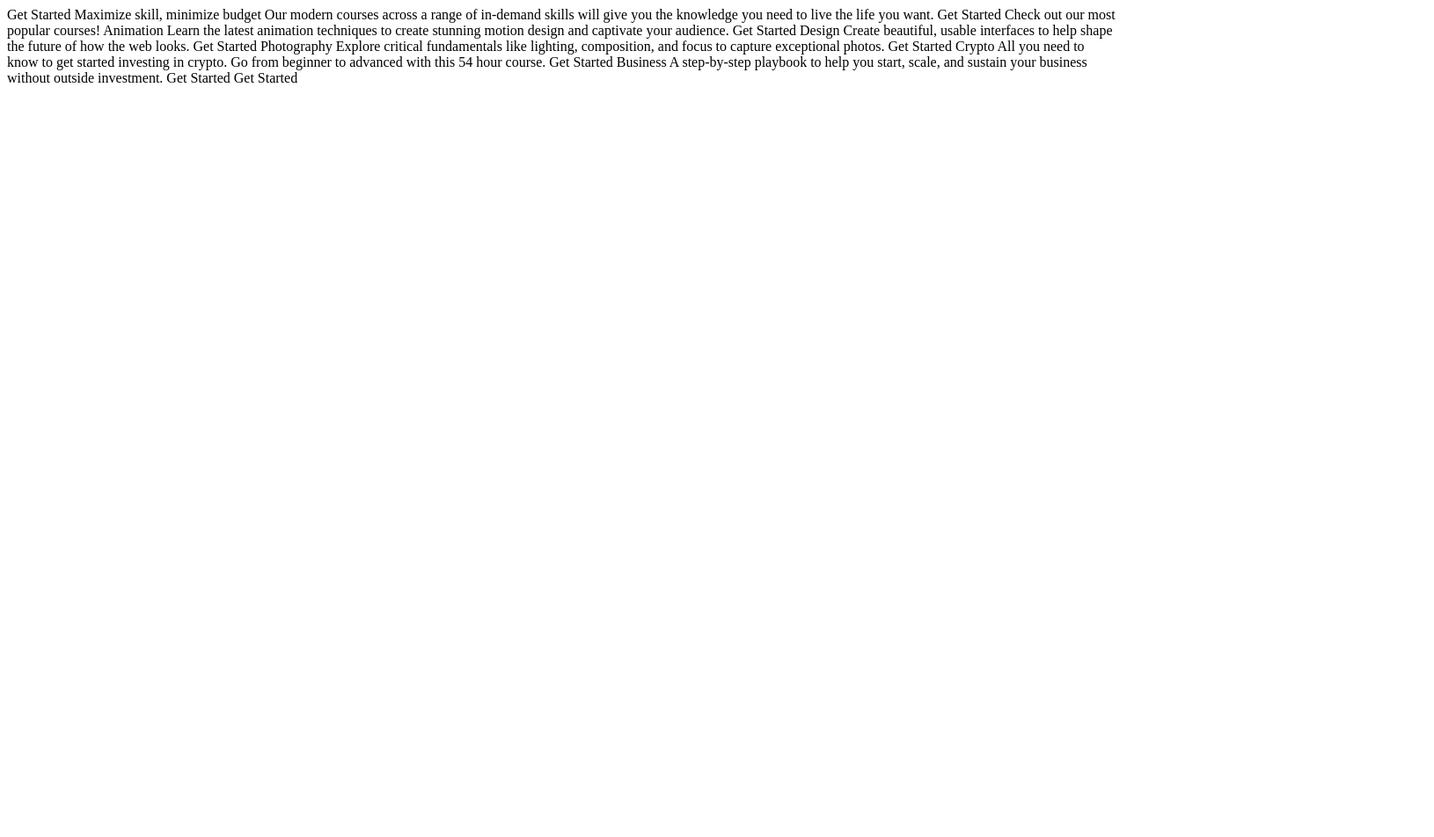
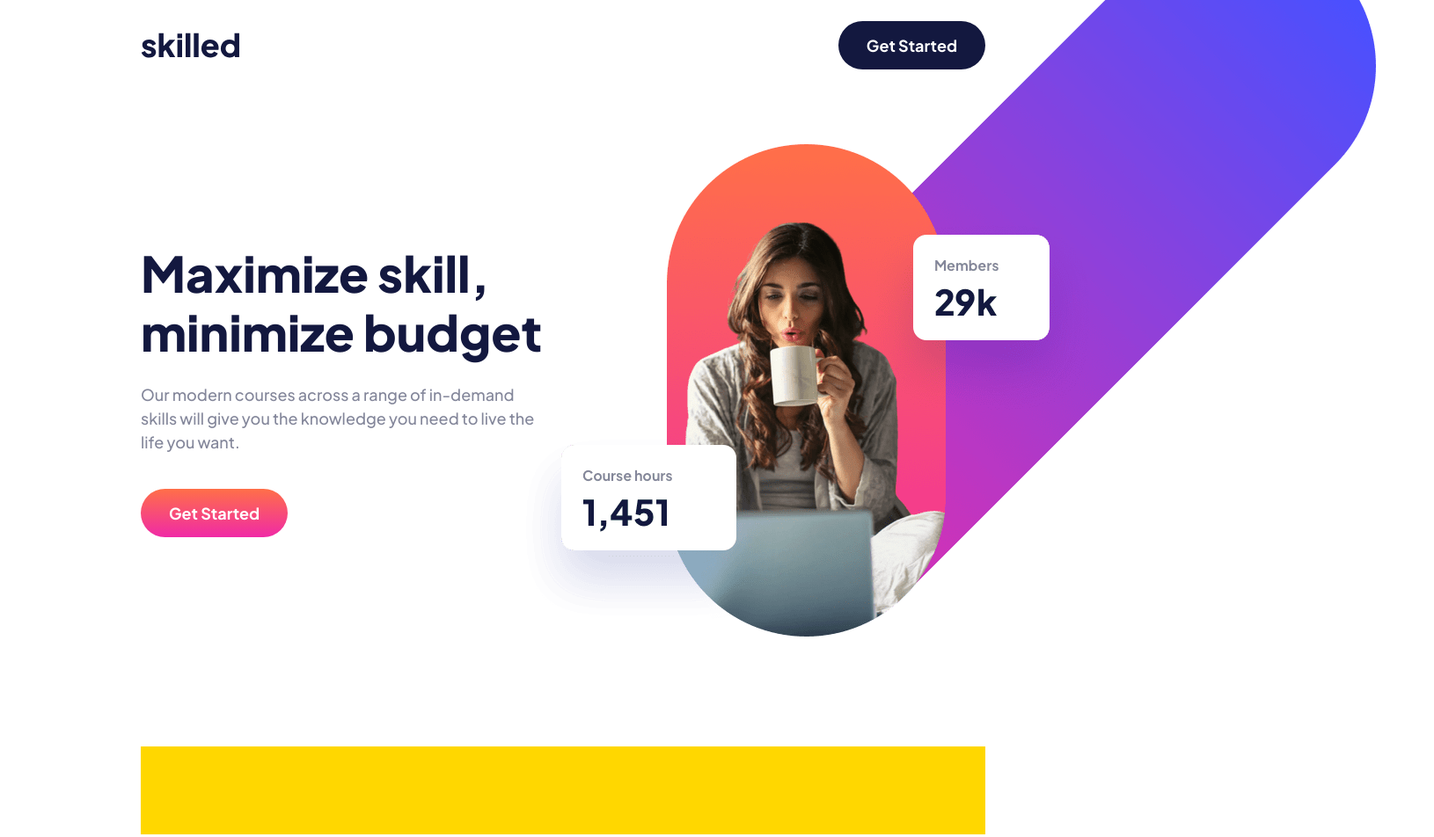
Before and after one commit to voova1/skilled-e-learning-landing-page-voova1, a plain HTML site: page index.html in a window 1280 px wide. Shown: the whole page at 88% size, 1630 px wide, since content can reach past the window. Before the commit the page ends 800 px from the top, so only its background shows below. Drawn offline with Linux system fonts and the light colour scheme.

Commit message:
add land page

```diff
--- a/index.html
+++ b/index.html
@@ -1,52 +1,40 @@
 <!DOCTYPE html>
 <html lang="en">
-<head>
-  <meta charset="UTF-8">
-  <meta name="viewport" content="width=device-width, initial-scale=1.0">
+  <head>
+    <meta charset="UTF-8" />
+    <meta name="viewport" content="width=device-width, initial-scale=1.0" />
+    <link rel="stylesheet" href="./style.css" />
 
-  <link rel="icon" type="image/png" sizes="32x32" href="./assets/favicon-32x32.png">
+    <link
+      rel="icon"
+      type="image/png"
+      sizes="32x32"
+      href="./assets/favicon-32x32.png"
+    />
 
-  <title>Frontend Mentor | Skilled e-learning landing page</title>
-</head>
-<body>
+    <title>Frontend Mentor | Skilled e-learning landing page</title>
+  </head>
+  <body>
+    <header>
+      <img src="./assets/logo-dark.svg" alt="Skilled Logo" />
+      <a href="#">Get Started</a>
+    </header>
+    <main>
+      <section class="top-section">
+        <div class="left-side">
+          <h2>Maximize skill, minimize budget</h2>
+          <p>
+            Our modern courses across a range of in-demand skills will give you
+            the knowledge you need to live the life you want.
+          </p>
+          <a href="#">Get Started</a>
+        </div>
+        <div class="right-side">
+          <img src="./assets/image-hero-desktop.png" alt="Hero Image" />
+        </div>
+      </section>
+      <section class="bot-section"></section>
 
-  Get Started
-
-  Maximize skill, minimize budget
-
-  Our modern courses across a range of in-demand skills will give you the
-  knowledge you need to live the life you want.
-
-  Get Started
-
-  Check out our most popular courses!
-
-  Animation
-  Learn the latest animation techniques to create stunning motion
-  design and captivate your audience.
-  Get Started
-
-  Design
-  Create beautiful, usable interfaces to help shape the future of
-  how the web looks.
-  Get Started
-
-  Photography
-  Explore critical fundamentals like lighting, composition, and focus
-  to capture exceptional photos.
-  Get Started
-
-  Crypto
-  All you need to know to get started investing in crypto. Go from beginner
-  to advanced with this 54 hour course.
-  Get Started
-
-  Business
-  A step-by-step playbook to help you start, scale, and sustain your business
-  without outside investment.
-  Get Started
-
-  Get Started
-
-</body>
+    </main>
+  </body>
 </html>
--- /dev/null
+++ b/style.css
@@ -0,0 +1,79 @@
+@import url("https://fonts.googleapis.com/css2?family=Plus+Jakarta+Sans:ital,wght@0,200..800;1,200..800&display=swap");
+* {
+  margin: 0;
+  padding: 0;
+  box-sizing: border-box;
+}
+body {
+  min-height: 100vh;
+  max-width: 100vw;
+  background-color: #fff;
+  font-family: "Plus Jakarta Sans", sans-serif;
+  overflow-x: hidden;
+}
+header {
+  padding: 24px 160px;
+  display: flex;
+  justify-content: space-between;
+  align-items: center;
+}
+header > a {
+  text-decoration: none;
+  padding: 16px 32px;
+  border-radius: 28px;
+  background-color: #13183f;
+  color: #fff;
+  font-weight: 700;
+  font-size: 18px;
+}
+main {
+  padding: 64px 160px 144px 160px;
+}
+.top-section {
+  display: flex;
+  padding-top: 110px;
+  margin-bottom: 238px;
+}
+.left-side {
+  min-height: 100px;
+  width: 50%;
+}
+.left-side > h2 {
+  font-weight: 800;
+  font-size: 56px;
+  color: #13183f;
+  line-height: 67px;
+  max-width: 457px;
+}
+.left-side > p {
+  font-size: 18px;
+  font-weight: 500;
+  line-height: 27px;
+  color: #83869a;
+  max-width: 457px;
+  margin-top: 24px;
+  margin-bottom: 40px;
+}
+.left-side > a {
+  padding: 16px 32px;
+  border-radius: 28px;
+  text-decoration: none;
+  color: #fff;
+  font-size: 18px;
+  font-weight: 700;
+  background: linear-gradient(180deg, #ff6f48 0%, #f02aa6 100%);
+  display: inline-block;
+}
+.right-side {
+  min-height: 100px;
+  width: 50%;
+}
+.right-side > img {
+  position: absolute;
+  top: -150px;
+  right: -350px;
+}
+.bot-section {
+  min-height: 100px;
+  background-color: gold;
+}
```
